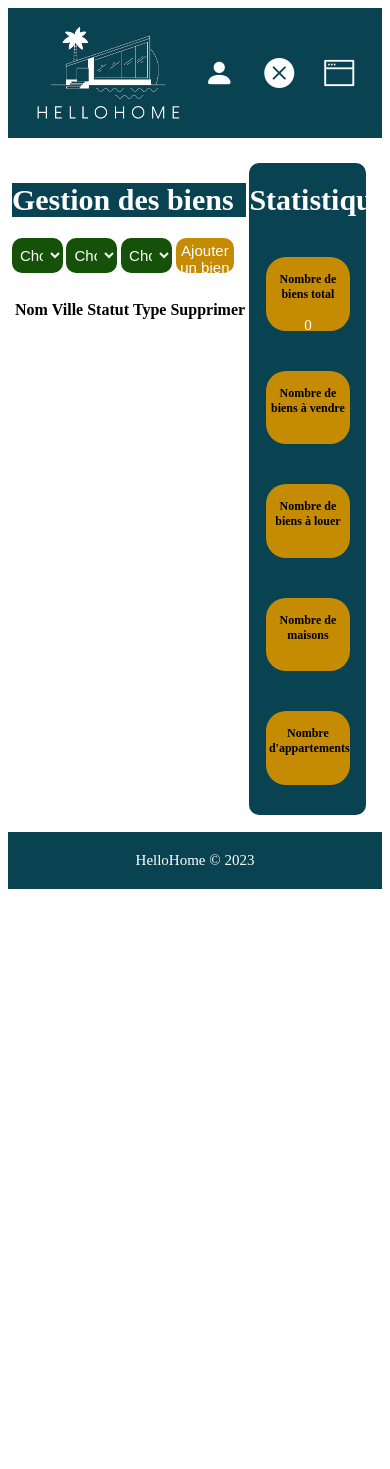
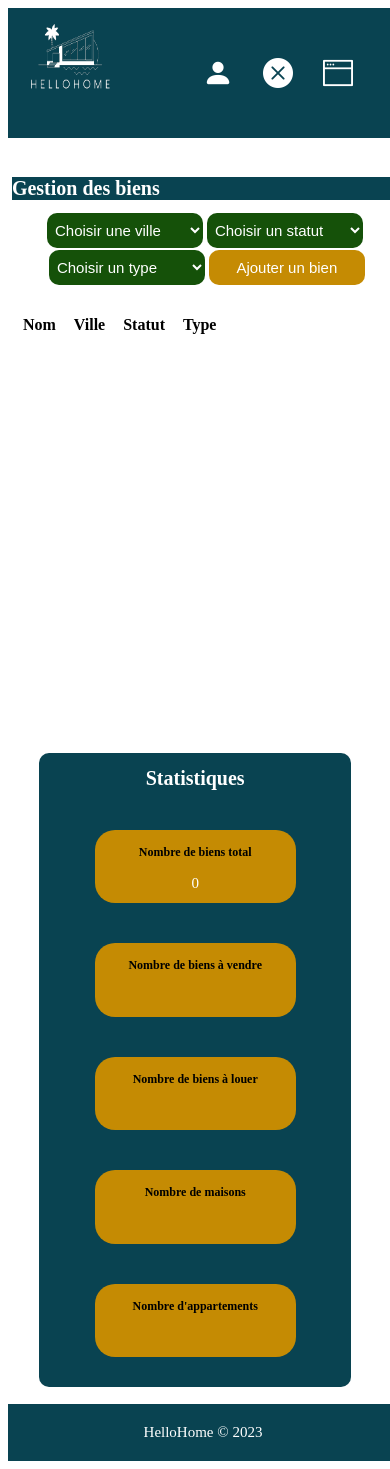
Before and after one commit to ColasRblr/HelloHome, a PHP site: page /views/ViewDashboard.php in a window 390 px wide; the page is wider, and only the part inside the window is pictured. Before the commit the page ends 889 px from the top of that part, so only its background shows below. Run offline with PHP 8.4, Linux system fonts and the light colour scheme; the template is opened without the code that fills it, so the values that code supplies are empty.

Commit message:
work on the responsive for the dashboard page

```diff
--- a/controllers/PropertyController.php
+++ b/controllers/PropertyController.php
@@ -234,10 +234,7 @@ class PropertyController
                 echo $e->getMessage();
             }
         }
-        // var_dump($propertyInfo);
-        // foreach ($propertyInfo as $key => $value) {
-        //     echo $key . " : " . $value . "<br/>";
-        // }
+
         session_start();
         $id_property = $this->property->addProperty($property_name, $property_description, $property_location, $property_area, $property_numberOfPieces, $property_distanceFromSea, $property_swimmingpool, $property_seaView, $_SESSION['user_id']);
         $this->picture->addPicture($id_property, $property_name, $picture_name);
@@ -252,6 +249,7 @@ class PropertyController
         } else if ($statutProperty == "rent") {
             $this->transactionCtrl->addRental($id_transaction, $rent, $charges, $furnished);
         }
+
         $this->userCtrl->displayDashboard();
     }
 
--- a/models/Property.php
+++ b/models/Property.php
@@ -11,6 +11,7 @@ class Property extends Connection
     {
         // $this->attribute = $attribute;
     }
+
 
     public function getAllPropertyOfOneAdmin($id)
     {
--- a/style/dashboard.css
+++ b/style/dashboard.css
@@ -6,7 +6,6 @@
 }
 .titlePageDashboard {
   background-color: #094351;
-  width: 60vw;
 }
 h1 {
   color: white;
@@ -26,7 +25,13 @@ td {
   padding-right: 3vw;
   border-bottom: solid 1px;
 }
-
+th {
+  padding-right: 8px;
+  padding-left: 8px;
+}
+a {
+  color: black;
+}
 /* .......................................Header */
 header {
   height: 130px;
@@ -78,7 +83,6 @@ header i {
   border: none;
   border-radius: 10px;
   padding: 4px;
-  width: 13vw;
   margin-right: 1vw;
 }
 
@@ -91,6 +95,7 @@ header i {
   border: none;
   border-radius: 10px;
   padding: 4px;
+  cursor: pointer;
 }
 
 #listOfProperties {
@@ -121,45 +126,7 @@ header i {
   margin-bottom: 30px;
   padding: 3px;
 }
-
-/* ..................................Parameters */
-/* #parametersDashboard {
-  margin-left: 1vw;
-}
-
-#titleParameters {
-  display: flex;
-  align-items: center;
-}
-
-#titleChangeContact {
-  margin-right: 1vw;
-}
-.btnUpdateParameters {
-  margin-right: 1vw;
-  font-size: 15px;
-  height: 25px;
-  background-color: #094351;
-  color: white;
-  border: none;
-  border-radius: 10px;
-  padding: 4px;
-  width: 8vw;
-}
-#contactDetails {
-  display: flex;
-}
-label {
-  font-size: 15px;
-}
-.inputUpdateAgencyDetails {
-  margin-right: 2vw;
-  margin-left: 1vw;
-  margin-top: 1vh;
-  border-radius: 10px;
-  font-size: 15px;
-} */
-
+/* ...........................Footer */
 footer {
   background-color: #094351;
   color: rgb(255, 255, 255);
@@ -172,3 +139,63 @@ footer {
 footer p {
   margin: 20px auto;
 }
+
+@media only screen and (max-width: 768px) {
+  body {
+    width: 100%;
+  }
+  h1 {
+    font-size: 20px;
+  }
+  header img {
+    height: 70%;
+    width: 70%;
+  }
+  td {
+    margin-right: 1px;
+  }
+  th {
+    margin-right: 1px;
+    padding: none;
+  }
+
+  #dashboardManagementFilters {
+    flex-wrap: wrap;
+    justify-content: center;
+  }
+  .btnFilterSelectDashboard {
+    width: 40vw;
+    font-size: 15px;
+    height: 35px;
+    margin-bottom: 2px;
+  }
+  #btnAddProperty {
+    font-size: 15px;
+    width: 40vw;
+    height: 35px;
+  }
+  #positionElementsHomePageDashboard {
+    flex-direction: column;
+  }
+  #managementProperty {
+    width: 100vw;
+    margin-bottom: 2vh;
+  }
+  #titlePageDashboard {
+    width: 100vw;
+  }
+  #listOfProperties {
+    font-size: 12px;
+    padding: 1px;
+    height: 50vh;
+    overflow-y: auto;
+  }
+  #statistiquesDashboard {
+    width: 80vw;
+    align-self: center;
+  }
+
+  .numberStatistique {
+    width: 50vw;
+  }
+}
--- a/style/style_connection.css
+++ b/style/style_connection.css
@@ -11,7 +11,7 @@ body,
 }
 
 #connection {
-    background: #D9D9D9;
+  background: #d9d9d9;
   box-shadow: 2px 2px 2px 1px rgb(202, 202, 202);
   width: 50%;
   border-radius: 10px;
--- a/views/ViewAddProperty.php
+++ b/views/ViewAddProperty.php
@@ -122,9 +122,9 @@
                 </div>
                 <label for="picture" id="add_picture">Ajouter une image</label>
                 <input type="file" name="picture" id="picture" class="inputfile">
-                <!-- <button type="button" id="addImage">Ajouter des images</button> -->
+
                 <div class="bottomForm">
-                    <button type="submit" class="propertySubmitBtn"> Valider </button>
+                    <button type="submit" class="propertySubmitBtn" id="validateFormAddProperty"> Valider </button>
                     <button type="reset" class="propertySubmitBtn"> Annuler </button>
                 </div>
             </div>
--- a/views/ViewDashboard.php
+++ b/views/ViewDashboard.php
@@ -63,7 +63,6 @@
                                 <th>Ville</th>
                                 <th>Statut</th>
                                 <th>Type</th>
-                                <th>Supprimer</th>
                             </tr>
                         </thead>
                         <tbody id="contenuOfTable">
@@ -142,34 +141,6 @@
             </div>
         </div>
 
-        <!-- <div id="parametersDashboard">
-        <h1 class="titlePageDashboard">Paramètres</h1>
-        <div>
-            <div id="titleParameters">
-                <h2 id="titleChangeContact">Changer les coordonnées</h2>
-                <button type="button" id="updateParameters" class="btnUpdateParameters">
-                    Modifier
-                </button>
-                <button type="submit" id="buttonValidateUpdateParameters" class="btnUpdateParameters">Valider</button>
-            </div>
-            <div id="contactDetails">
-                <div id="updateAdress">
-                    <label for="updateAddress">Adresse</label>
-                    <input type="text" name="adressDashboard" id="updateAddress" class="inputUpdateAgencyDetails">
-                </div>
-                <div id="updatePhoneNumber">
-                    <label for="updatePhoneNumber">Téléphone</label>
-                    <input type="text" name="phoneNumbersDashboard" id="inputUpdatePhoneNumber" class="inputUpdateAgencyDetails">
-                </div>
-
-                <div id="agencyDescription">
-                    <label for="updateAgencyPresentation">HelloHome</label>
-                    <input type="text" name="agencyDescriptionDashboard" id="updateAgencyPresentation" class="inputUpdateAgencyDetails">
-                </div>
-            </div>
-        </div>
-    </div> -->
-
         <footer>
             <p>HelloHome © 2023</p>
         </footer>
```
Also changed, not shown: style/dashboardAddProperty.css (+37 -0 lines), style/homepage.css (+92 -73 lines), views/ViewHome.php (+5 -5 lines). Lines whose indentation alone changed are shown as unchanged.
